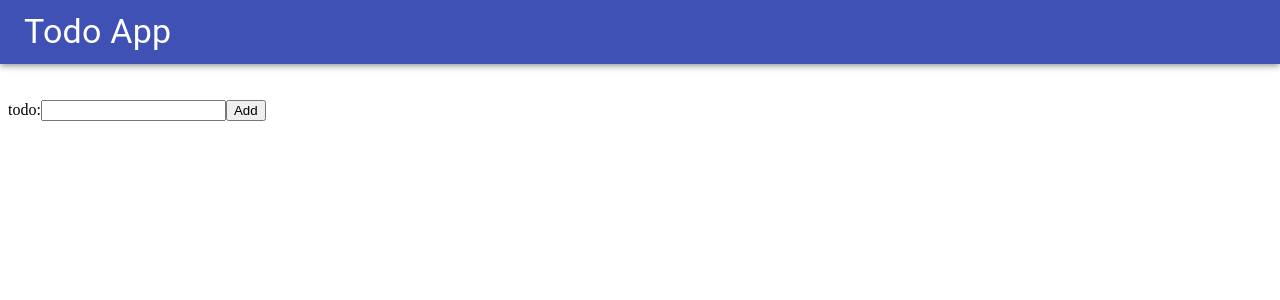
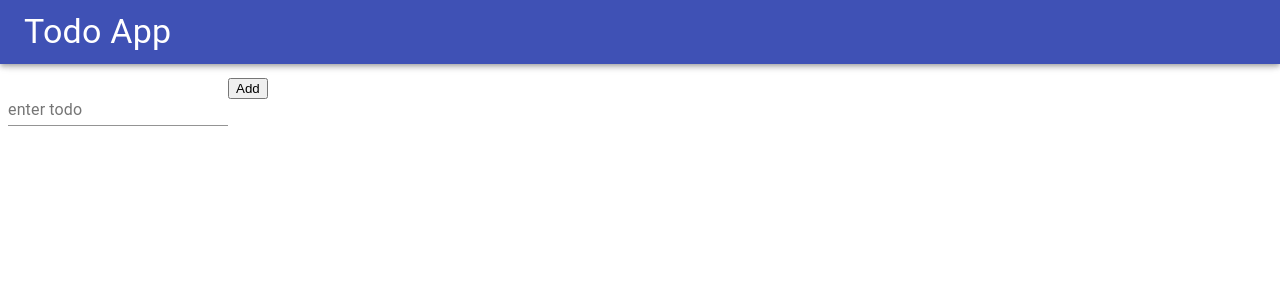
Before and after one commit to h-isobuchi/react-todo, a React (Create React App) app: page / in a window 1280 px wide. Shown: the top 300 px of the page. Built offline with nearby package versions, Linux system fonts and the light colour scheme.

Commit message:
Apply css style to form

```diff
--- a/src/App.js
+++ b/src/App.js
@@ -4,6 +4,7 @@ import TodoList from './TodoList'
 import AppBar from '@material-ui/core/AppBar'
 import Toolbar from '@material-ui/core/Toolbar'
 import Typography from '@material-ui/core/Typography';
+import { makeStyles } from '@material-ui/core/styles';
 
 class App extends React.Component {
   constructor(props) {
@@ -33,10 +34,16 @@ class App extends React.Component {
     this.setState({todos: newTodo})
   }
 
+  useStyles = makeStyles((theme) => ({
+    header: {
+      display: "block",
+    },
+  }));
+
   render() {
     return (
       <React.Fragment>
-        <AppBar>
+        <AppBar className="header">
           <Toolbar>
             <Typography variant="h4">Todo App</Typography>
           </Toolbar>
--- a/src/Form.css
+++ /dev/null
@@ -1,3 +0,0 @@
-.todoform {
-    margin-top: 50px;
-}
--- a/src/Form.js
+++ b/src/Form.js
@@ -1,18 +1,32 @@
 import React from 'react'
-import './Form.css'
+import TextField from '@material-ui/core/TextField'
+import { makeStyles } from '@material-ui/core';
 
-class Form extends React.Component {
-    render() {
-        return (
-            <React.Fragment>
-                <div className="todoform">
-                    <label>todo:</label>
-                    <input type="text" className="todoform" value={this.props.formValue} onChange={this.props.handleChange} />
-                    <button onClick={this.props.handleAddClick}>Add</button>
-                </div>
-            </React.Fragment>
-        );
-    }
+const useStyles = makeStyles(theme => ({
+    root: {
+        display: 'block',
+        paddingTop: 70,
+        todoForm: {
+            display: 'inline',
+            width: 200,
+        },
+        addButton: {
+            display: 'inline',
+        },
+    },
+}));
+
+function Form(props) {
+    const classes = useStyles();
+
+    return (
+        <React.Fragment>
+            <div className={classes.root}>
+                <TextField label="enter todo" className={classes.root.todoForm} value={props.formValue} onChange={props.handleChange} />
+                <button className={classes.root.addButton} onClick={props.handleAddClick}>Add</button>
+            </div>
+        </React.Fragment>
+    )
 }
 
 export default Form;
```
